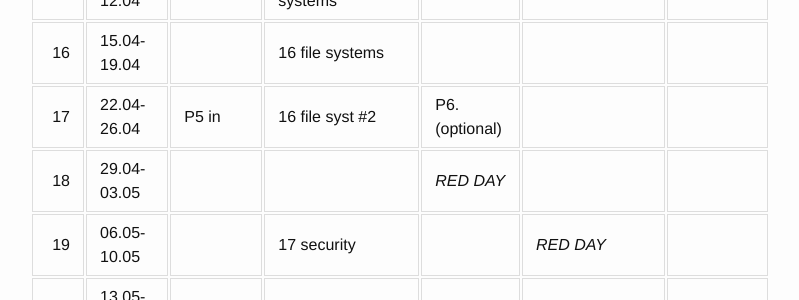
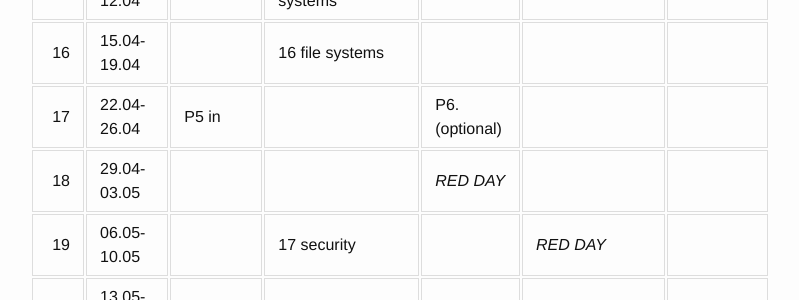
Before and after one commit to uit-inf-2201-s24/uit-inf-2201-s24.github.io, a Jekyll site: the page built from index.md, in a window 1280 px wide and 900 px high, scrolled down 2014 px. Shown: the part 152-452 px from the top of the window, without its empty margins (240-1039 px from the left). Built offline with Jekyll 4.4.1, drawn with Linux system fonts in a browser that asks for light colours; our own code applies the rules of GitHub Pages for plain Markdown files.

Commit message:
Update timeplan

```diff
--- a/index.md
+++ b/index.md
@@ -62,7 +62,7 @@ Below is the scheduled dates and topics for lectures and project hand-outs. Plea
 | 14 | 01.04-05.04 | *EASTER* |                           | P5 out         |                                         |                 |
 | 15 | 08.04-12.04 |          | 15 storage systems        |                |                                         |                 |
 | 16 | 15.04-19.04 |          | 16 file systems           |                |                                         |                 |
-| 17 | 22.04-26.04 | P5 in    | 16 file syst #2           | P6. (optional) |                                         |                 |
+| 17 | 22.04-26.04 | P5 in    |                           | P6. (optional) |                                         |                 |
 | 18 | 29.04-03.05 |          |                           | *RED DAY*      |                                         |                 |
 | 19 | 06.05-10.05 |          | 17 security               |                | *RED DAY*                               |                 |
 | 20 | 13.05-17.05 |          | 18 exam prep              |                |                                         |                 |
```
